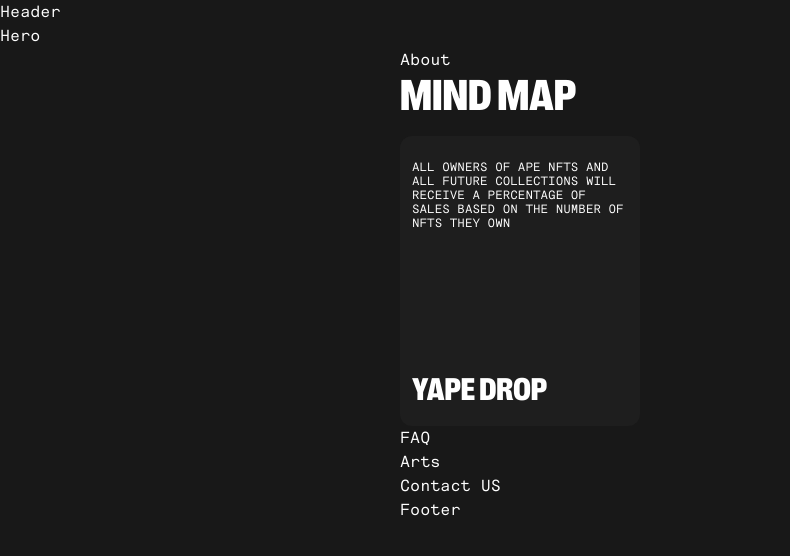
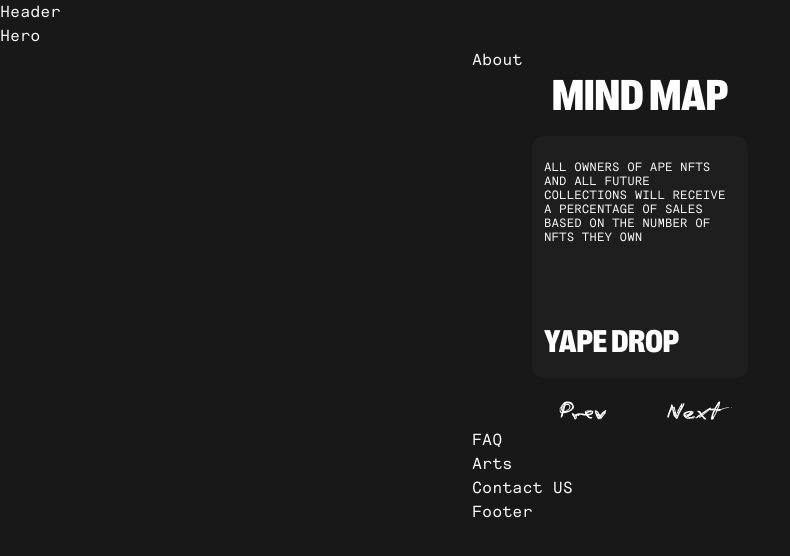
Before and after one commit to MargaritaSukhova/monkey-business, a React (Vite) app: page / in a window 1280 px wide. Shown: the top 556 px of the page, without its empty margins (0-790 px from the left). Built offline with nearby package versions, Linux system fonts and the light colour scheme.

Commit message:
add sliderButtons + styled to mindMap

```diff
--- a/src/App.css
+++ b/src/App.css
@@ -1,123 +1,3 @@
-@import "../node_modules/normalize.css/normalize.css";
-
-html {
-	scroll-behavior: smooth;
-}
-
-body {
-	font-family: Messina Sans Mono Regular, sans-serif;
-	line-height: 1.5;
-	background-color: #181818;
-	color: #fff;
-}
-
-h1,
-h2,
-h3,
-h4,
-h5,
-h6,
-p {
-	margin: 0;
-}
-
-ul,
-ol {
-	margin: 0;
-	padding: 0;
-}
-
-img {
-	display: block;
-	max-width: 100%;
-	height: auto;
-}
-
-a {
-	text-decoration: none;
-	color: inherit;
-}
-
-button {
-	cursor: pointer;
-}
-
-/* =========================== CUSTOM FONTS =========================== */
-
-@font-face {
-	font-display: swap;
-	font-family: "Messina Sans Mono Regular";
-	font-style: normal;
-	font-weight: 400;
-	src: url("./assets/fonts/MessinaSansMonoRegular/MessinaSansMono-Regular.eot")
-			format("embedded-opentype"),
-		url("./assets/fonts/MessinaSansMonoRegular/MessinaSansMono-Regular.woff2")
-			format("woff2"),
-		url("./assets/fonts/MessinaSansMonoRegular/MessinaSansMono-Regular.woff")
-			format("woff"),
-		url("./assets/fonts/MessinaSansMonoRegular/MessinaSansMono-Regular.ttf")
-			format("truetype");
-}
-
-@font-face {
-	font-display: swap;
-	font-family: "Messina Sans Mono Semi Bold";
-	font-style: normal;
-	font-weight: 600;
-	src: url("./assets/fonts/MessinaSansMonoSemiBold/MessinaSansMono-SemiBold.eot")
-			format("embedded-opentype"),
-		url("./assets/fonts/MessinaSansMonoSemiBold/MessinaSansMono-SemiBold.woff2")
-			format("woff2"),
-		url("./assets/fonts/MessinaSansMonoSemiBold/MessinaSansMono-SemiBold.woff")
-			format("woff"),
-		url("./assets/fonts/MessinaSansMonoSemiBold/MessinaSansMono-SemiBold.ttf")
-			format("truetype");
-}
-
-@font-face {
-	font-display: swap;
-	font-family: "Biro Script Plus";
-	font-style: normal;
-	font-weight: 700;
-	src: url("./assets/fonts/BiroScriptPlusBold/BiroScriptPlus-Bold.eot")
-			format("embedded-opentype"),
-		url("./assets/fonts/BiroScriptPlusBold/BiroScriptPlus-Bold.woff2")
-			format("woff2"),
-		url("./assets/fonts/BiroScriptPlusBold/BiroScriptPlus-Bold.woff")
-			format("woff"),
-		url("./assets/fonts/BiroScriptPlusBold/BiroScriptPlus-Bold.ttf")
-			format("truetype");
-}
-
-@font-face {
-	font-display: swap;
-	font-family: "Biro Script Plus US";
-	font-style: normal;
-	font-weight: 700;
-	src: url("./assets/fonts/BiroScriptPlusBoldUS/BiroScriptUSPlus-Bold.eot")
-			format("embedded-opentype"),
-		url("./assets/fonts/BiroScriptPlusBoldUS/BiroScriptUSPlus-Bold.woff2")
-			format("woff2"),
-		url("./assets/fonts/BiroScriptPlusBoldUS/BiroScriptUSPlus-Bold.woff")
-			format("woff"),
-		url("./assets/fonts/BiroScriptPlusBoldUS/BiroScriptUSPlus-Bold.ttf")
-			format("truetype");
-}
-
-@font-face {
-	font-display: swap;
-	font-family: "Right Grotesk";
-	font-style: normal;
-	font-weight: 900;
-	src: url("./assets/fonts/RightGroteskCompactBlack/RightGrotesk-CompactBlack.eot")
-			format("embedded-opentype"),
-		url("./assets/fonts/RightGroteskCompactBlack/RightGrotesk-CompactBlack.woff2")
-			format("woff2"),
-		url("./assets/fonts/RightGroteskCompactBlack/RightGrotesk-CompactBlack.woff")
-			format("woff"),
-		url("./assets/fonts/RightGroteskCompactBlack/RightGrotesk-CompactBlack.ttf")
-			format("truetype");
-}
 
 /* #root {
   max-width: 1280px;
--- a/src/components/MindMapCard/MindMapCard.jsx
+++ b/src/components/MindMapCard/MindMapCard.jsx
@@ -4,10 +4,11 @@ import {
 	CardText,
 	CardTitle,
 	CardStyledLink,
+	LinkStyled,
 } from "./MindMapCard.styled";
 
 // import { ReactComponent as Arrow }  from "../../assets/icons/arrow.svg";
- import Arrow from "../../assets/icons/arrow.svg"
+import Arrow from "../../assets/icons/arrow.svg";
 
 const MindMapCard = ({ card }) => {
 	return (
@@ -19,15 +20,19 @@ const MindMapCard = ({ card }) => {
 				</CardStyled>
 			) : (
 				<CardStyledLink>
-					<img src={Arrow} alt="Arrow" style={{ width: 24, height: 24, marginLeft: "auto" }} />
-					<a
+					<LinkStyled
 						href="https://www.linkedin.com/in/margaryta-sukhova/"
 						target="blank"
 						rel="noopener noreferrer"
 						aria-label="Link to Margarita's LinkedIn"
 					>
+						<img
+							src={Arrow}
+							alt="Arrow"
+							style={{ width: 24, height: 24, marginLeft: "auto" }}
+						/>
 						<CardTitle>{card.title}</CardTitle>
-					</a>
+					</LinkStyled>
 				</CardStyledLink>
 			)}
 		</div>
--- a/src/components/MindMapCard/MindMapCard.styled.jsx
+++ b/src/components/MindMapCard/MindMapCard.styled.jsx
@@ -30,13 +30,19 @@ export const CardTitle = styled.h3`
 `;
 
 export const CardStyledLink = styled.div`
-	display: flex;
 	width: 216px;
 	height: 242px;
-	padding: 24px 12px;
-	flex-direction: column;
-	justify-content: space-between;
+
 
 	border-radius: 12px;
 	background-color: #dc3b5a;
 `;
+
+export const LinkStyled = styled.a`
+	width: 100%;
+	height: 100%;
+	padding: 24px 12px;
+	display: flex;
+	flex-direction: column;
+	justify-content: space-between;
+`;
--- a/src/components/Slider/Slider.jsx
+++ b/src/components/Slider/Slider.jsx
@@ -2,11 +2,13 @@ import PropTypes from "prop-types";
 import { Swiper, SwiperSlide } from "swiper/react";
 import "swiper/css";
 import MindMapCard from "../MindMapCard/MindMapCard";
+import SliderButtons from "../SliderButtons/SliderButtons";
+import { SwiperStyled } from "./Slider.styled";
 
 
 const Slider = ({ cards }) => {
 	return (
-		<Swiper
+		<SwiperStyled
 			spaceBetween={24}
 			slidesPerView={1}
 			// onSlideChange={() => console.log("slide change")}
@@ -17,11 +19,8 @@ const Slider = ({ cards }) => {
 					<MindMapCard card={card} />
 				</SwiperSlide>
 			))}
-			{/* <SwiperSlide>Slide 1</SwiperSlide>
-			<SwiperSlide>Slide 2</SwiperSlide>
-			<SwiperSlide>Slide 3</SwiperSlide>
-			<SwiperSlide>Slide 4</SwiperSlide> */}
-		</Swiper>
+			<SliderButtons></SliderButtons>
+		</SwiperStyled>
 	);
 };
 
--- /dev/null
+++ b/src/components/Slider/Slider.styled.jsx
@@ -0,0 +1,9 @@
+import styled from "@emotion/styled";
+import { Swiper, SwiperSlide } from "swiper/react";
+
+export const SwiperStyled = styled(Swiper)`
+	display: flex;
+	width: 216px;
+	flex-direction: column;
+	align-items: center;
+`;
--- /dev/null
+++ b/src/components/SliderButtons/SliderButtons.jsx
@@ -0,0 +1,19 @@
+import { ButtonContainer, ButtonStyled } from "./SliderButtons.styled";
+import { useSwiper } from "swiper/react";
+
+const SliderButtons = () => {
+	const swiper = useSwiper();
+
+	return (
+		<ButtonContainer>
+			<ButtonStyled type="button" onClick={() => swiper.slidePrev()}>
+				Prev
+			</ButtonStyled>
+			<ButtonStyled type="button" onClick={() => swiper.slideNext()}>
+				Next
+			</ButtonStyled>
+		</ButtonContainer>
+	);
+};
+
+export default SliderButtons;
--- /dev/null
+++ b/src/components/SliderButtons/SliderButtons.styled.jsx
@@ -0,0 +1,19 @@
+import styled from "@emotion/styled";
+
+export const ButtonContainer = styled.div`
+	display: flex;
+	align-items: space-between;
+	gap: 48px;
+  margin-top: 24px;
+`;
+
+export const ButtonStyled = styled.button`
+	color: #fff;
+  background-color: transparent;
+  border: 0;
+	font-family: "Biro Script Plus";
+	font-size: 24px;
+	font-style: normal;
+	font-weight: 400;
+	line-height: 24px;
+`;
--- a/src/components/Title/Title.styled.jsx
+++ b/src/components/Title/Title.styled.jsx
@@ -8,4 +8,5 @@ export const TitleStyled = styled.h2`
 	line-height: 40px;
 	text-transform: uppercase;
 	margin-bottom: 24px;
+	text-align: center;
 `;
--- a/src/index.css
+++ b/src/index.css
@@ -1,4 +1,130 @@
+@import "../node_modules/normalize.css/normalize.css";
 
+html {
+	box-sizing: border-box;
+	scroll-behavior: smooth;
+}
+
+*,
+*::before,
+*::after {
+	box-sizing: border-box;
+}
+
+body {
+	font-family: Messina Sans Mono Regular, sans-serif;
+	line-height: 1.5;
+	background-color: #181818;
+	color: #fff;
+}
+
+h1,
+h2,
+h3,
+h4,
+h5,
+h6,
+p {
+	margin: 0;
+}
+
+ul,
+ol {
+	margin: 0;
+	padding: 0;
+}
+
+img {
+	display: block;
+	max-width: 100%;
+	height: auto;
+}
+
+a {
+	text-decoration: none;
+	color: inherit;
+}
+
+button {
+	cursor: pointer;
+}
+
+/* =========================== CUSTOM FONTS =========================== */
+
+@font-face {
+	font-display: swap;
+	font-family: "Messina Sans Mono Regular";
+	font-style: normal;
+	font-weight: 400;
+	src: url("./assets/fonts/MessinaSansMonoRegular/MessinaSansMono-Regular.eot")
+			format("embedded-opentype"),
+		url("./assets/fonts/MessinaSansMonoRegular/MessinaSansMono-Regular.woff2")
+			format("woff2"),
+		url("./assets/fonts/MessinaSansMonoRegular/MessinaSansMono-Regular.woff")
+			format("woff"),
+		url("./assets/fonts/MessinaSansMonoRegular/MessinaSansMono-Regular.ttf")
+			format("truetype");
+}
+
+@font-face {
+	font-display: swap;
+	font-family: "Messina Sans Mono Semi Bold";
+	font-style: normal;
+	font-weight: 600;
+	src: url("./assets/fonts/MessinaSansMonoSemiBold/MessinaSansMono-SemiBold.eot")
+			format("embedded-opentype"),
+		url("./assets/fonts/MessinaSansMonoSemiBold/MessinaSansMono-SemiBold.woff2")
+			format("woff2"),
+		url("./assets/fonts/MessinaSansMonoSemiBold/MessinaSansMono-SemiBold.woff")
+			format("woff"),
+		url("./assets/fonts/MessinaSansMonoSemiBold/MessinaSansMono-SemiBold.ttf")
+			format("truetype");
+}
+
+@font-face {
+	font-display: swap;
+	font-family: "Biro Script Plus";
+	font-style: normal;
+	font-weight: 700;
+	src: url("./assets/fonts/BiroScriptPlusBold/BiroScriptPlus-Bold.eot")
+			format("embedded-opentype"),
+		url("./assets/fonts/BiroScriptPlusBold/BiroScriptPlus-Bold.woff2")
+			format("woff2"),
+		url("./assets/fonts/BiroScriptPlusBold/BiroScriptPlus-Bold.woff")
+			format("woff"),
+		url("./assets/fonts/BiroScriptPlusBold/BiroScriptPlus-Bold.ttf")
+			format("truetype");
+}
+
+@font-face {
+	font-display: swap;
+	font-family: "Biro Script Plus US";
+	font-style: normal;
+	font-weight: 700;
+	src: url("./assets/fonts/BiroScriptPlusBoldUS/BiroScriptUSPlus-Bold.eot")
+			format("embedded-opentype"),
+		url("./assets/fonts/BiroScriptPlusBoldUS/BiroScriptUSPlus-Bold.woff2")
+			format("woff2"),
+		url("./assets/fonts/BiroScriptPlusBoldUS/BiroScriptUSPlus-Bold.woff")
+			format("woff"),
+		url("./assets/fonts/BiroScriptPlusBoldUS/BiroScriptUSPlus-Bold.ttf")
+			format("truetype");
+}
+
+@font-face {
+	font-display: swap;
+	font-family: "Right Grotesk";
+	font-style: normal;
+	font-weight: 900;
+	src: url("./assets/fonts/RightGroteskCompactBlack/RightGrotesk-CompactBlack.eot")
+			format("embedded-opentype"),
+		url("./assets/fonts/RightGroteskCompactBlack/RightGrotesk-CompactBlack.woff2")
+			format("woff2"),
+		url("./assets/fonts/RightGroteskCompactBlack/RightGrotesk-CompactBlack.woff")
+			format("woff"),
+		url("./assets/fonts/RightGroteskCompactBlack/RightGrotesk-CompactBlack.ttf")
+			format("truetype");
+}
 
 /* :root {
   font-family: Inter, system-ui, Avenir, Helvetica, Arial, sans-serif;
```
